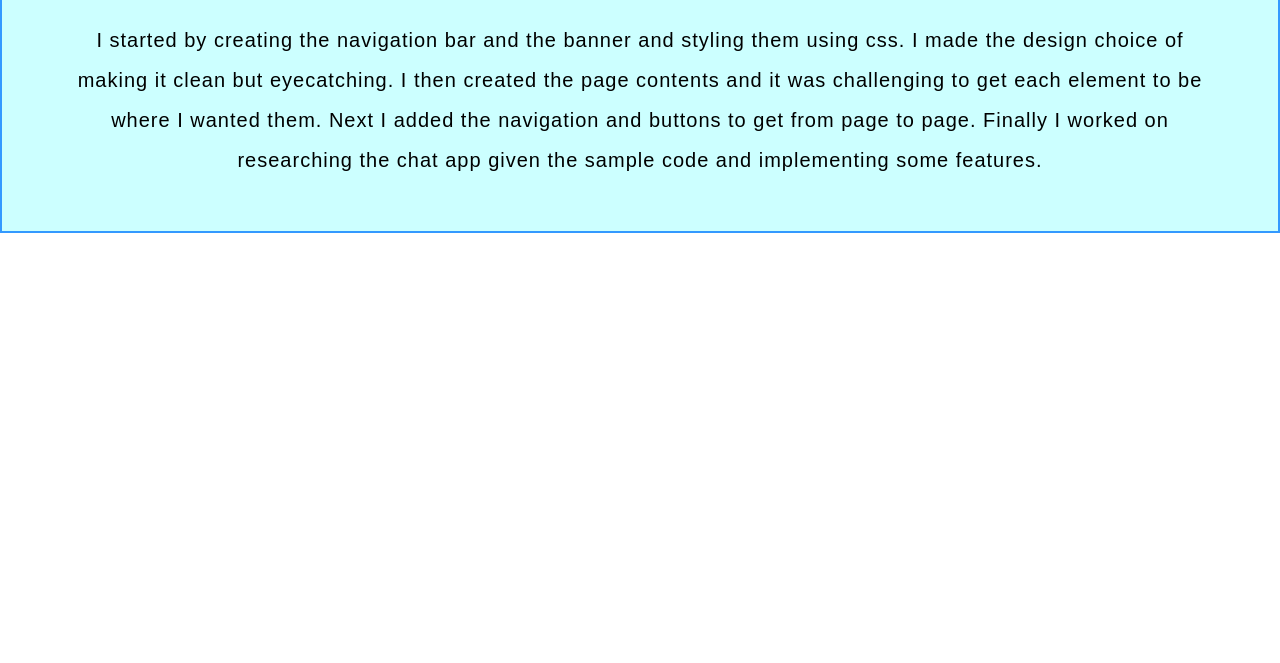
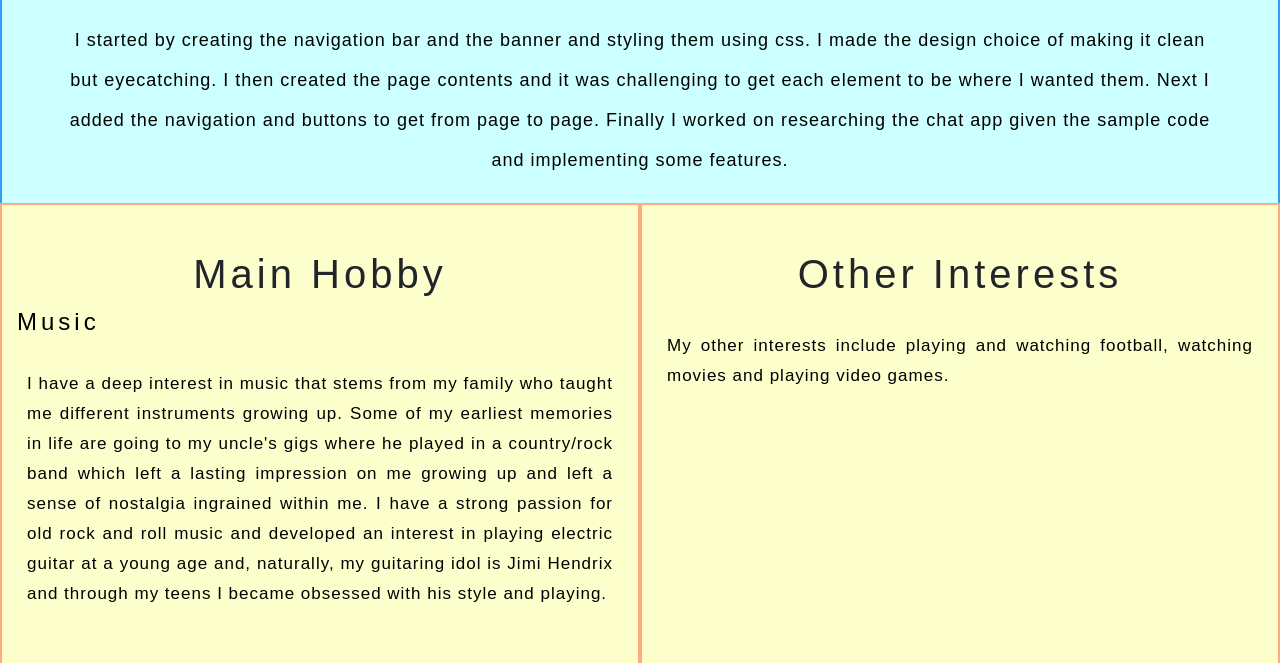
Before and after one commit to AlexanderBrander/CS1031-CA4, a website: page public/about.html in a window 1280 px wide. Shown: the part 717-1380 px from the top of the page. Drawn offline with nearby package versions, Linux system fonts and the light colour scheme.

Commit message:
Style sheet v2

```diff
--- a/public/css/demo.css
+++ b/public/css/demo.css
@@ -6,6 +6,12 @@ body {
     margin: 0;
     font-family: Arial, Helvetica, sans-serif;
 }
+
+header{
+    width: 100%;
+    position: fixed;
+}
+
 .wrapper {
     width: 90%;
     margin: 0 auto;
@@ -53,10 +59,6 @@ body {
 }
 
 
-header{
-    width: 100%;
-    position: fixed;
-}
 
 /* Style the nav bar */
 nav {
@@ -69,6 +71,7 @@ nav a {
     font-size: 20px;
     color: #fff;
 }
+
 
 /* Style the Banner */
 
@@ -109,7 +112,9 @@ nav a {
     letter-spacing: 8px;
 }
 
-/* Banner button */
+
+
+/* Banner chat button */
 .chatButton {
     width: 300px;
     height: 100px;
@@ -135,7 +140,11 @@ nav a {
     height: 120px;
 }
 
+
+
 /* Style the content area */
+
+/* First content box */
 .contentArea {
     width: 100%;
     height: 800px;
@@ -156,7 +165,7 @@ nav a {
     padding: 2% 0;
     line-height: 40px;
     text-align: center;
-    font-size: 20px;
+    font-size: 18px;
 }
 #centerText {
     height: 350px;
@@ -166,6 +175,10 @@ nav a {
     z-index: 5;
     border: 2px solid #3399FF;
 }
+
+
+
+/* Home page flex contents */
 .contentItem {
     width: 100%;
 }
@@ -174,6 +187,7 @@ nav a {
     flex-wrap: wrap;
     background-color: #FFF;
     position: sticky;
+    height: 480px;
 }
 .contentFlex > div {
     flex: 50%;
@@ -196,17 +210,61 @@ nav a {
     letter-spacing: 4px;
 }
 .contentFlex p {
-    padding: 2% 0;
-    margin-right: 40px;
+    padding: 5% 0;
+    margin: 20px;
     line-height: 30px;
     text-align: justify;
     font-size: 17px;
     color: #000;
     letter-spacing: 1px;
-
 }
 
-/* Home button */
+
+
+/* About page flex contents */
+.contentItemA {
+    width: 100%;
+}
+.contentFlexA {
+    display: flex;
+    flex-wrap: wrap;
+    background-color: #FFF;
+    position: sticky;
+}
+.contentFlexA > div {
+    flex: 50%;
+    background-color: #fcffcc;
+    border: solid 2px #ffaa7f;
+    padding: 5px;
+}
+.contentFlexA h2 {
+    font-size: 40px;
+    margin: 0;
+    padding-top: 40px;
+    letter-spacing: 4px;
+    text-align: center;
+}
+.contentFlexA h4 {
+    margin: 10px;
+    font-size: 24px;
+    color: #000;
+    text-align: left;
+    letter-spacing: 4px;
+}
+.contentFlexA p {
+    padding: 2% 0;
+    margin: 20px;
+    line-height: 30px;
+    text-align: justify;
+    font-size: 17px;
+    color: #000;
+    letter-spacing: 1px;
+}
+
+
+
+
+/* Home button in chat app */
 .homeButton {
     width: 300px;
     height: 100px;
@@ -228,3 +286,6 @@ nav a {
     cursor: pointer;
     color: #fff;
 }
+.message__info {
+    font-size: 20px;
+}
```
